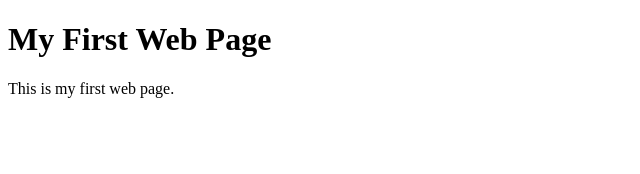
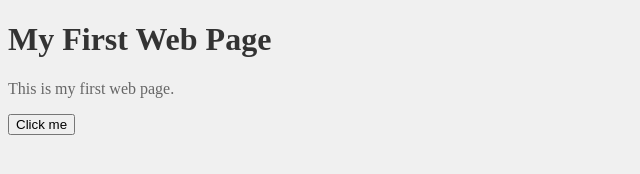
Before and after one commit to dauphongxd/Initialization_n_Commit, a plain HTML site: page client/index.html in a window 1280 px wide. Shown: the whole page, without its empty margins (0-640 px from the left). Drawn offline with Linux system fonts and the light colour scheme.

Commit message:
add a button and hook js files

```diff
--- a/client/index.html
+++ b/client/index.html
@@ -4,9 +4,12 @@
     <meta charset="UTF-8">
     <meta name="viewport" content="width=device-width, initial-scale=1.0">
     <title>My First Web Page</title>
+    <script src="index.js"></script>
+    <link rel="stylesheet" href="index.css">
 </head>
 <body>
     <h1>My First Web Page</h1>
     <p>This is my first web page.</p>
+    <button>Click me</button>
 </body>
 </html>
```
